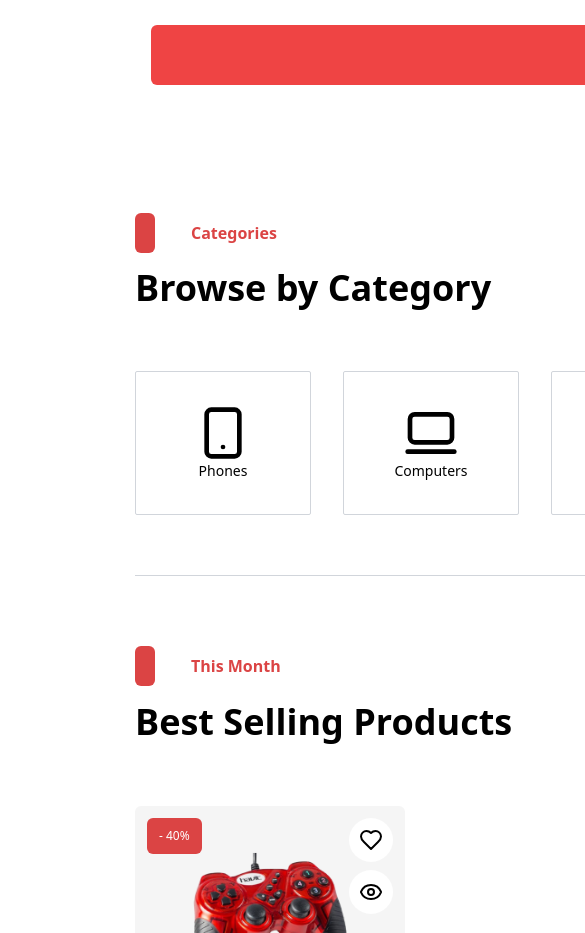
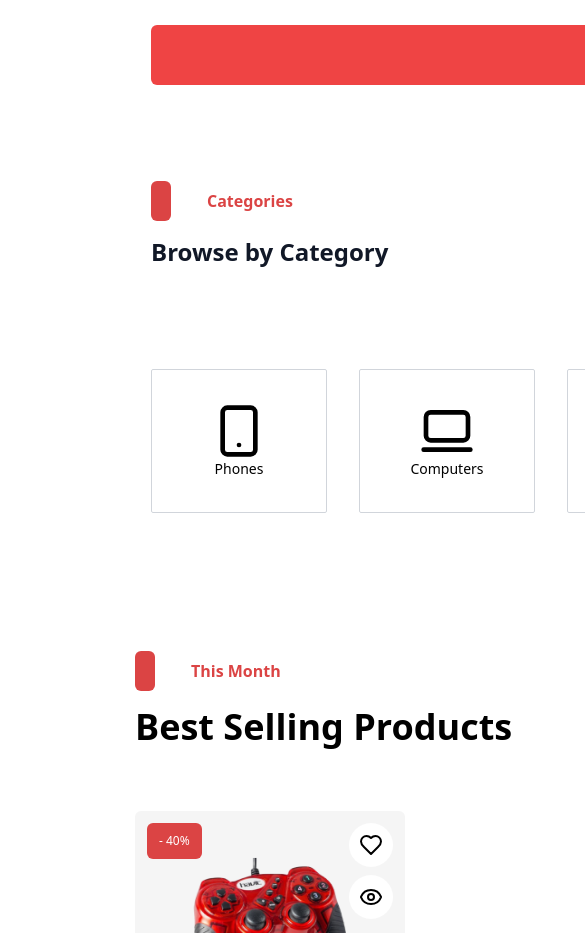
Before and after one commit to Awointa/e-commerce-store, a Next.js app: page / in a window 390 px wide. Shown: the part 1300-2233 px from the top of the page, 585 px wide, since content can reach past the window. Built offline with nearby package versions, Linux system fonts and the light colour scheme; a web font is replaced by a local one.

Commit message:
feat(style): added responsiveness to categories section

```diff
--- a/src/app/components/categories/CategoriesSection.tsx
+++ b/src/app/components/categories/CategoriesSection.tsx
@@ -4,17 +4,44 @@ import SectionLabel from "../shared/SectionLabel";
 
 const CategoriesSection = () => {
 	return (
-		<section className="pt-20 border-b-0.5 border-gray-300">
-			<SectionLabel text="Categories" />
-			<div className="flex items-center justify-between pt-3">
-				<h4 className="text-4xl font-bold">Browse by Category</h4>
-				<div className="flex items-center gap-2">
+		<section className="py-12 md:py-16 lg:py-20 border-b border-gray-200">
+			<div className="container mx-auto px-4 sm:px-6 lg:px-8">
+				{/* Section Label */}
+				<div className="mb-4 md:mb-6">
+					<SectionLabel text="Categories" />
+				</div>
+
+				{/* Header Section */}
+				<div className="flex flex-col sm:flex-row sm:items-center sm:justify-between gap-4 sm:gap-6 mb-8 md:mb-12 lg:mb-16">
+					{/* Title */}
+					<h2 className="text-2xl sm:text-3xl md:text-4xl lg:text-5xl font-bold text-gray-900 leading-tight">
+						Browse by Category
+					</h2>
+
+					{/* Navigation Arrows - Hidden on mobile, shown on larger screens */}
+					<div className="hidden sm:flex items-center gap-2 flex-shrink-0">
+						<ArrowButton type="left" />
+						<ArrowButton type="right" />
+					</div>
+				</div>
+
+				{/* Mobile Navigation Arrows - Centered on mobile */}
+				<div className="flex sm:hidden justify-center gap-2 mb-6">
 					<ArrowButton type="left" />
 					<ArrowButton type="right" />
 				</div>
-			</div>
-			<div className="py-[60px]">
-				<CategoriesSlider />
+
+				{/* Categories Slider */}
+				<div className="overflow-hidden">
+					<CategoriesSlider />
+				</div>
+
+				{/* Optional: Category count or additional info */}
+				<div className="text-center">
+					<p className="text-sm md:text-base text-gray-600">
+						Discover products across all categories
+					</p>
+				</div>
 			</div>
 		</section>
 	);
```
